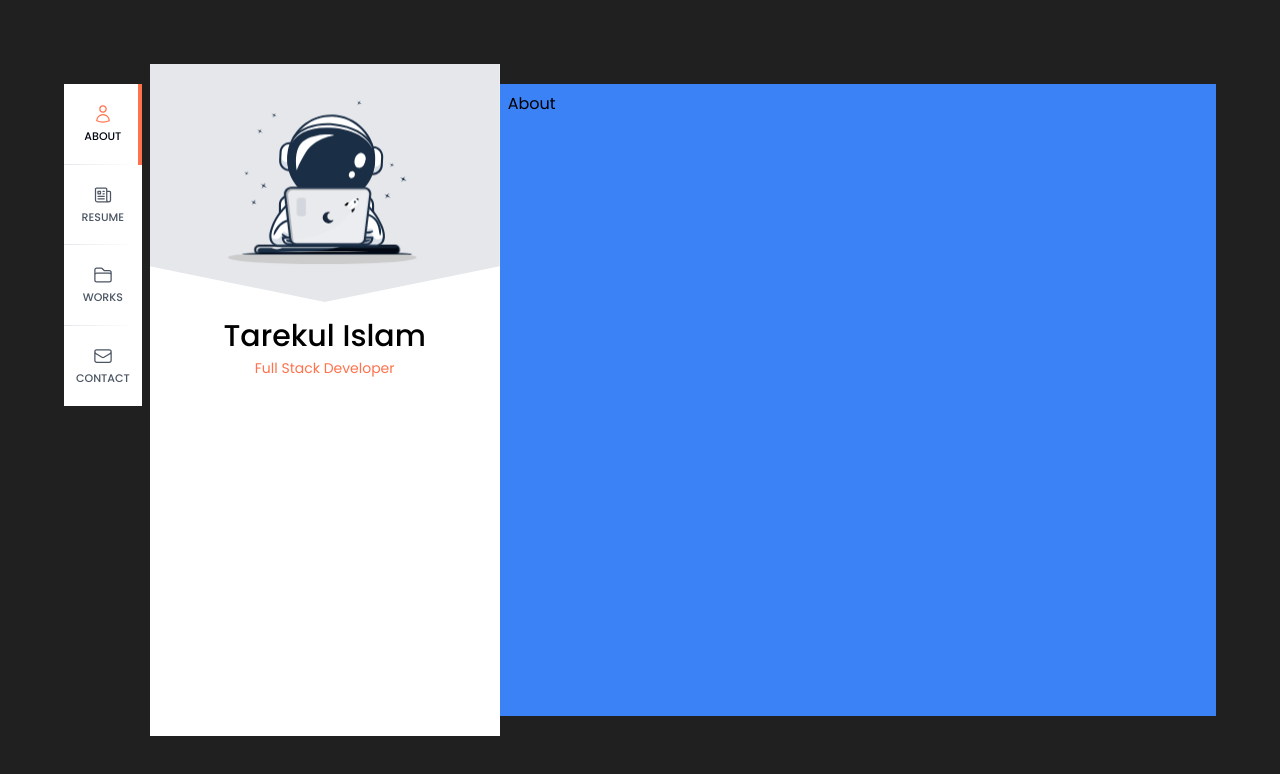
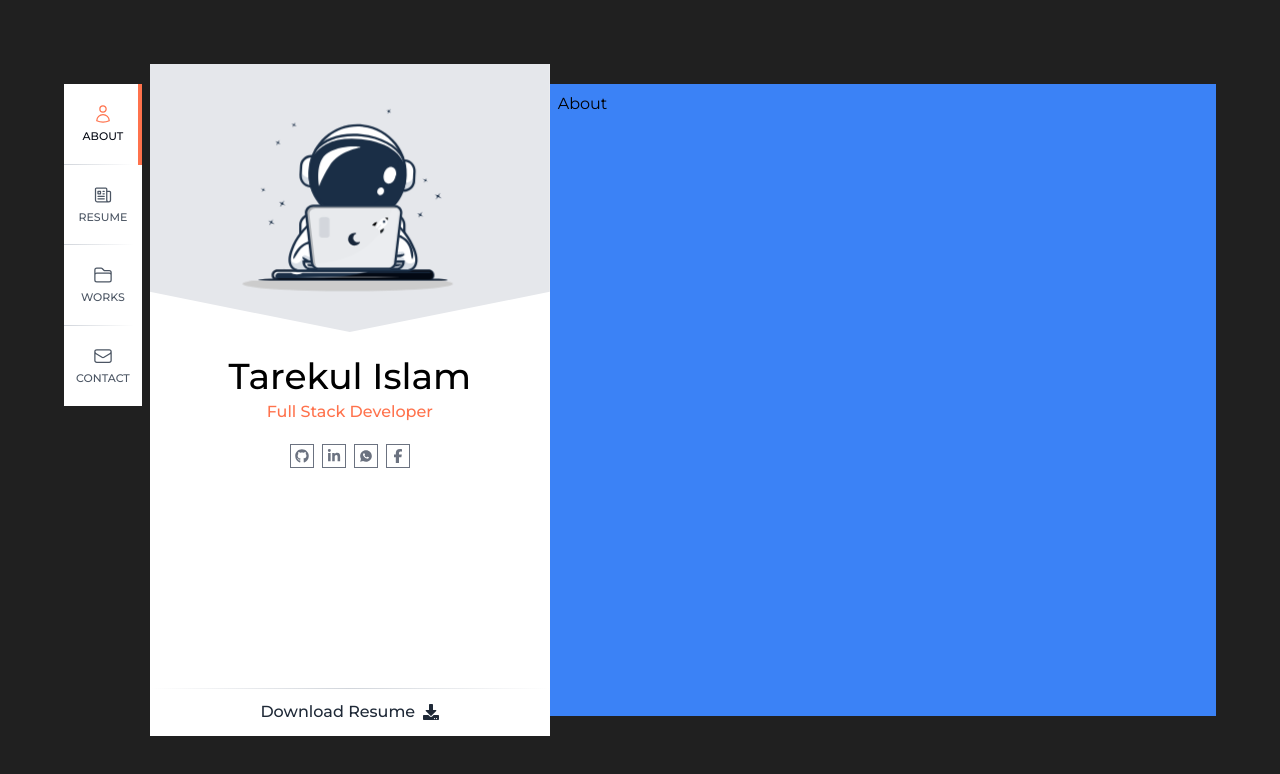
Before and after one commit to itarek99/portfolio, a React (Vite) app: page / in a window 1280 px wide. Shown: the top 774 px of the page. Built offline with nearby package versions, Linux system fonts and the light colour scheme.

Commit message:
Profile Card Completed

```diff
--- a/package.json
+++ b/package.json
@@ -14,6 +14,7 @@
     "lottie-react": "^2.4.0",
     "react": "^18.3.1",
     "react-dom": "^18.3.1",
+    "react-icons": "^5.2.1",
     "react-router-dom": "^6.24.1"
   },
   "devDependencies": {
--- a/src/index.css
+++ b/src/index.css
@@ -1,4 +1,4 @@
-@import url('https://fonts.googleapis.com/css2?family=Poppins:ital,wght@0,300..800;1,300..800&display=swap');
+@import url('https://fonts.googleapis.com/css2?family=Montserrat:ital,wght@0,300..800;1,300..800&display=swap');
 
 @tailwind base;
 @tailwind components;
@@ -18,7 +18,17 @@ body {
   height: 1px;
   left: 0;
   width: 100%;
-  background: linear-gradient(to right, #e5e7eb, #ffffff);
+  background: linear-gradient(to right, #d1d5db, #ffffff);
   bottom: 0;
   left: -4px;
 }
+
+#resume-download::before {
+  content: '';
+  height: 1px;
+  position: absolute;
+  left: 0;
+  top: 0;
+  background: linear-gradient(to right, #ffffff, #d1d5db, #ffffff);
+  width: 100%;
+}
--- a/src/layouts/components/ProfileCard.jsx
+++ b/src/layouts/components/ProfileCard.jsx
@@ -1,19 +1,66 @@
 import Lottie from 'lottie-react';
+import { FaDownload } from 'react-icons/fa';
+import { FaFacebookF, FaGithub, FaLinkedinIn } from 'react-icons/fa6';
+import { RiWhatsappFill } from 'react-icons/ri';
+
 import profileAnimation from '../../assets/animation/profile.json';
+
+const SocialLink = ({ children, link = '', title = '' }) => {
+  return (
+    <a
+      href={link}
+      target='_blank'
+      className='text-gray-500 hover:text-white hover:bg-primary hover:border-primary transform duration-300 size-6 flex justify-center items-center border border-gray-500'
+      rel='noopener noreferrer'
+      title={title}
+    >
+      {children}
+    </a>
+  );
+};
 
 const ProfileCard = () => {
   return (
-    <div className='bg-white ml-2 self-stretch w-[350px] 2xl:w-[400px]'>
+    <div className='bg-white ml-2 self-stretch w-[400px] 2xl:w-[450px]'>
       <div className='h-full flex flex-col'>
         <div className='bg-gray-200 clip-polygon overflow-hidden'>
-          <div className='size-[270px] mx-auto pr-3 -mt-8'>
+          <div className='size-[300px] 2xl:size-[350px] mx-auto pr-3 -mt-8'>
             <Lottie animationData={profileAnimation} loop={true} />
           </div>
         </div>
 
-        <div className='mt-4 flex-grow text-center'>
-          <p className='text-3xl font-medium'>Tarekul Islam</p>
-          <p className='text-sm text-primary mt-1'>Full Stack Developer</p>
+        <div className='mt-6 flex-grow text-center flex flex-col justify-between'>
+          <div>
+            <p className='text-4xl font-medium'>Tarekul Islam</p>
+            <p className=' text-primary mt-1 font-medium'>Full Stack Developer</p>
+
+            <div className='flex gap-2 justify-center mt-5'>
+              <SocialLink link='https://github.com/itarek99' title='GitHub'>
+                <FaGithub size='14px' />
+              </SocialLink>
+              <SocialLink link='https://www.linkedin.com/in/-tarekul-islam/' title='LinkedIn'>
+                <FaLinkedinIn size='14px' />
+              </SocialLink>
+
+              <SocialLink link=' https://wa.me/8801742797060' title='whatsapp'>
+                <RiWhatsappFill size='14px' />
+              </SocialLink>
+              <SocialLink link='https://www.facebook.com/tarek161803/' title='Facebook'>
+                <FaFacebookF size='14px' />
+              </SocialLink>
+            </div>
+          </div>
+
+          <div id='resume-download' className='py-3 relative'>
+            <a
+              href='https://drive.google.com/file/d/1VS_NHPl0jlnYbz-z6xA_TogKaCP_6Cs4/'
+              target='_blank'
+              rel='noopener noreferrer'
+              className='flex items-center justify-center gap-2 text-gray-800 font-medium hover:text-primary transform duration-300'
+            >
+              <span>Download Resume</span> <FaDownload />
+            </a>
+          </div>
         </div>
       </div>
     </div>
--- a/tailwind.config.js
+++ b/tailwind.config.js
@@ -3,7 +3,7 @@ export default {
   content: ['./index.html', './src/**/*.{js,ts,jsx,tsx}'],
   theme: {
     fontFamily: {
-      sans: ['Poppins', 'sans-serif'],
+      sans: ['Montserrat', 'sans-serif'],
     },
     extend: {
       colors: {
```
Also changed, not shown: 1 other file (tests, documents, lock files or other folders).
